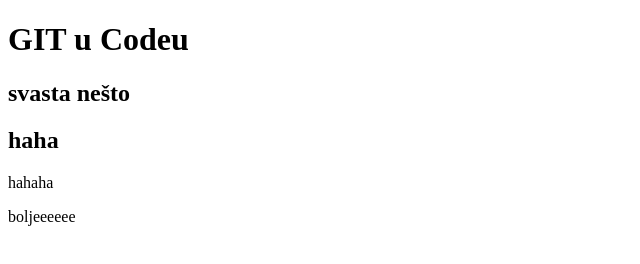
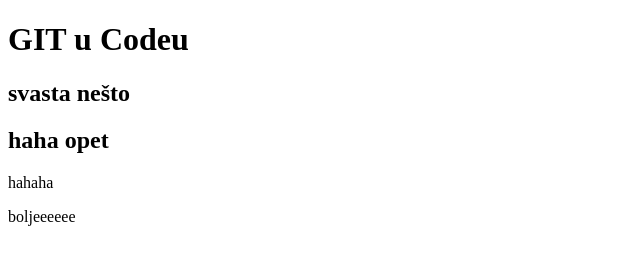
Before and after one commit to Neven17/Project-1.github.io, a plain HTML site: page index.html in a window 1280 px wide. Shown: the full height of the page, 0-640 px from the left. Drawn offline with Linux system fonts and the light colour scheme.

Commit message:
Zadnja prom

```diff
--- a/index.html
+++ b/index.html
@@ -11,7 +11,7 @@
 
     <h2> svasta nešto</h2>
 
-    <h2>haha</h2>
+    <h2>haha opet </h2>
 
 
     <p> hahaha</p>
```
